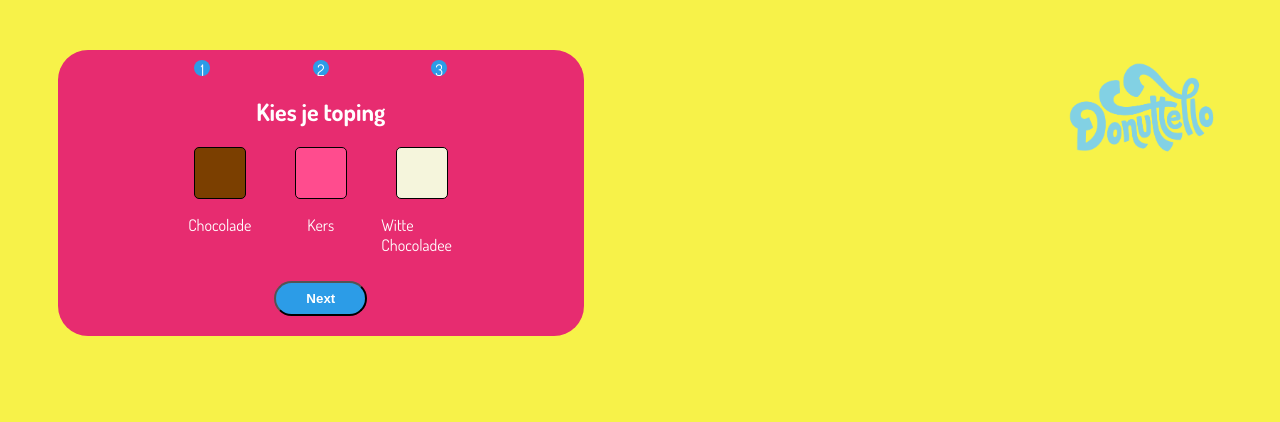
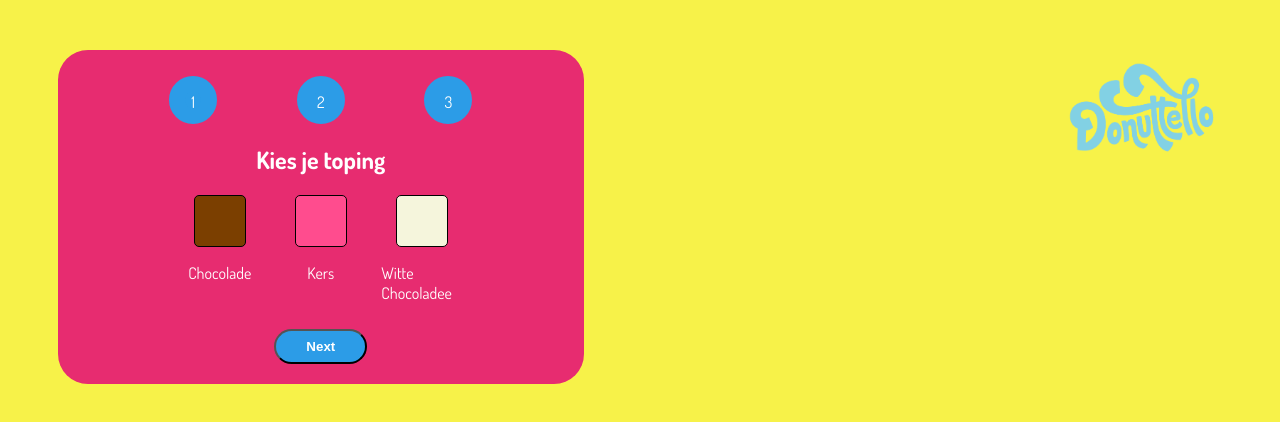
Before and after one commit to LiamP2000/DonuttelloFrontend, a website built with Vite: page creator.html in a window 1280 px wide. Built offline with nearby package versions, Linux system fonts and the light colour scheme.

Commit message:
fix: add border to status numbers

```diff
--- a/style.css
+++ b/style.css
@@ -80,13 +80,17 @@ header img{
   align-items: center;
 }
 
+#status{
+  margin-top: 1em;
+}
+
 #status ul{
   list-style: none;
   padding: 0;
   /*place next to eachother space between*/
   display: flex;
   justify-content: space-between;
-  width: 50%;
+  width: 60%;
   margin: auto;
 }
 
@@ -98,6 +102,9 @@ header img{
 #status li{
   /*circle border radius*/
   border-radius: 50%;
+  border-color: var(--blue);
+  border-style: solid;
+  border-width: 1em;
   background-color: var(--blue);
   width: 1em;
   height: 1em;
@@ -112,10 +119,8 @@ header img{
   cursor: pointer;
 }
 
-#currentStatus{
-  border-color: var(--blue);
-  border-style: solid;
-  border-width: 5px;
+.currentStatus{
+  background-color: var(#2C9CE7);
 }
 
 #donutPicker h2{
```
